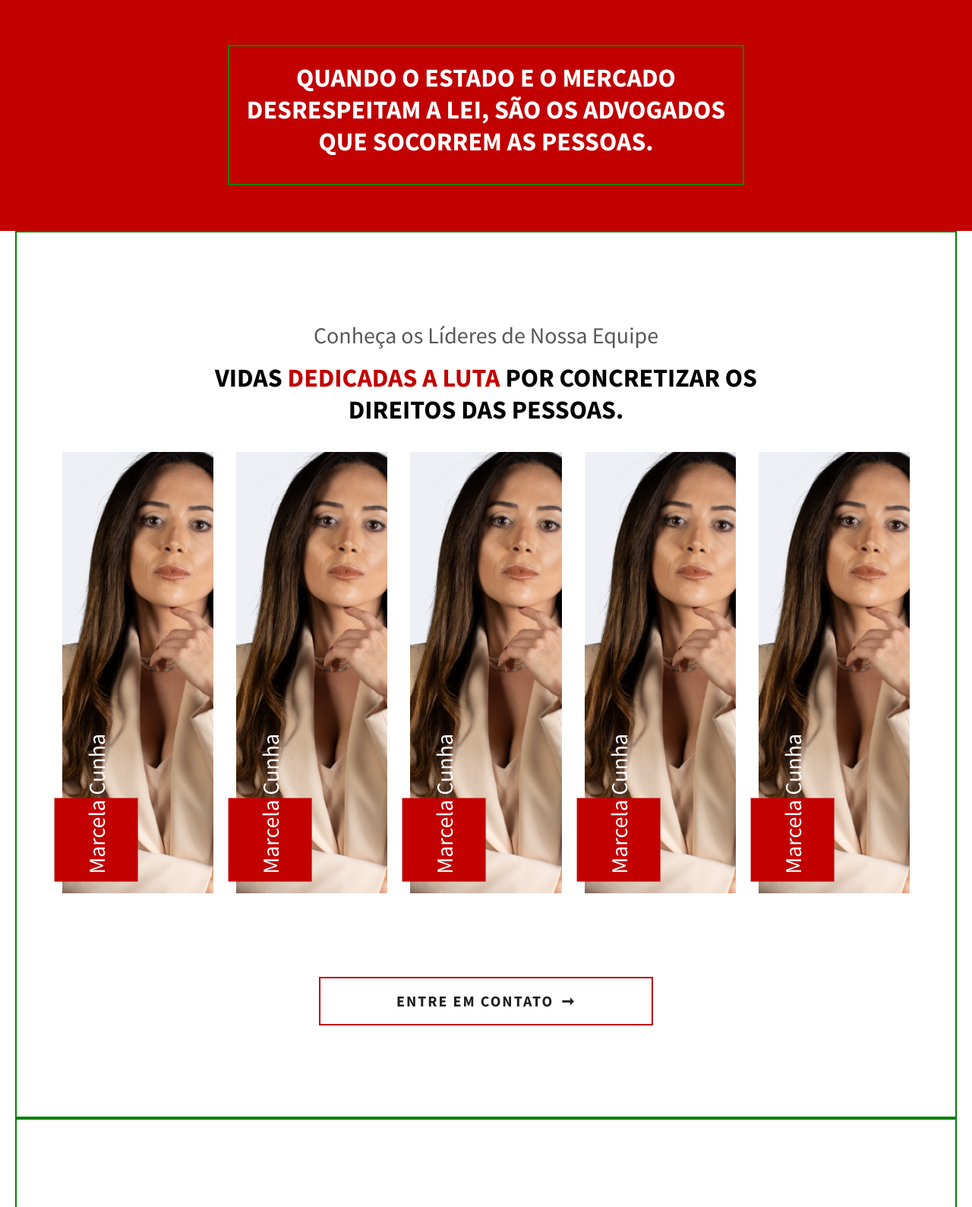
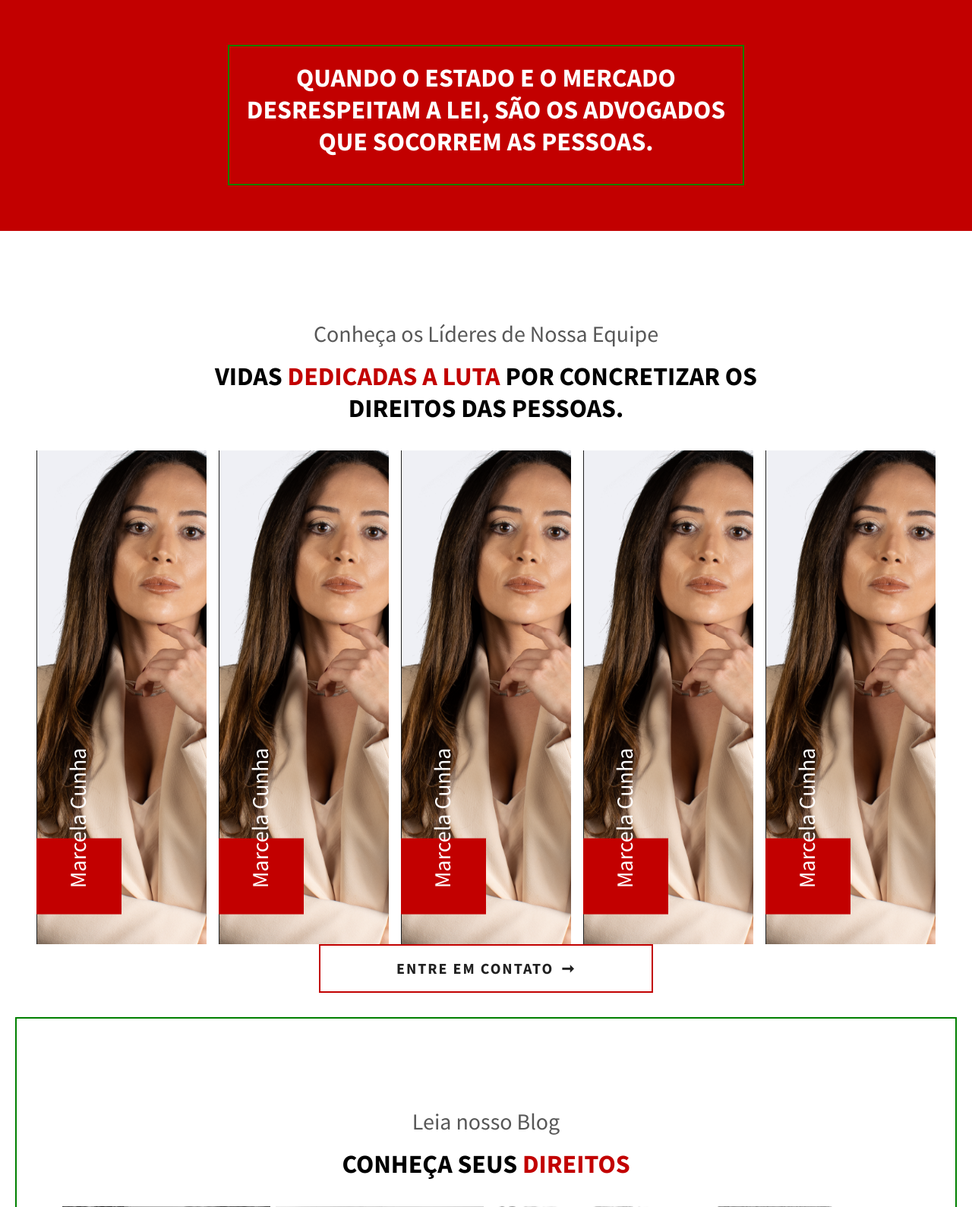
Before and after one commit to combizera/koetz-adv, a PHP site: page / in a window 1280 px wide. Shown: the part 2757-4346 px from the top of the page at 76% size. Run offline with PHP 8.4, Linux system fonts and the light colour scheme.

Commit message:
feat(equipe): add hover animation to cards

```diff
--- a/assets/css/elements/home/_equipe.scss
+++ b/assets/css/elements/home/_equipe.scss
@@ -1,41 +1,108 @@
 .grid-5 {
   display: grid;
   grid-template-columns: repeat(5, 1fr);
-  gap: 30px;
+  gap: 1rem;
+}
+
+.equipe {
+  max-width: 92.5rem;
+  padding-bottom: 2rem;
+}
+
+.equipe-cards {
+  list-style: none;
+  align-items: flex-start;
 }
 
 .equipe-card {
   position: relative;
+  width: 14rem;
+  height: 40.625rem;
+  background-color: $grey-dark;
+  transition: width 300ms ease;
+
   img {
-    z-index: -2;
+    object-fit: contain;
+    display: block;
+    width: 100%;
+    max-height: 100%;
   }
+
+  &::before {
+    content: '';
+    opacity: 0;
+    position: absolute;
+    inset: 0;
+    background-color: rgba(0, 0, 0, 0.5);
+    transition: opacity 300ms ease;
+  }
+
   &:hover {
-    .equipe-hidden {
-      display: block;
+    width: 22rem;
+
+    &::before {
+      opacity: 1;
+    }
+
+    .equipe-nome {
+      top: 1.25rem;
+      transform: translateY(0);
+
+      span {
+        transform: none;
+      }
+    }
+
+    .equipe-info {
+      opacity: 1;
+      transition: opacity 300ms ease;
     }
   }
 }
+
 .equipe-nome {
-  position: relative;
+  position: absolute;
+  top: calc(100% - 2.5rem);
   left: 0;
-  bottom: 170px;
-  transform: rotateZ(-90deg) translateY(-50%);
-  p {
+  z-index: 2;
+  padding: 2.375rem;
+  transform: translateY(-100%);
+  transition: inset 300ms ease;
+
+  span {
+    width: max-content;
+    display: block;
     color: $white;
     font-size: 30px;
-    z-index: 10;
+    transform-origin: left center;
+    transform: rotate(-90deg) translateY(calc(50% + 5px)) translateX(-1rem);
+    transition: transform 300ms ease;
+  }
+
+  &::before {
+    content: '';
     position: absolute;
-    left: 10px;
-    bottom: 50%;
-    transform: translateY(50%);
-  }
-  .box-red {
-    width: 110px;
-    height: 110px;
+    width: 7rem;
+    height: 100%;
+    top: 0;
+    left: 0;
+    z-index: -1;
     background-color: $red;
   }
 }
 
-.equipe-hidden {
-  display: none;
+.equipe-info {
+  position: absolute;
+  top: calc(2.5rem + 7rem);
+
+  font-size: 1.125rem;
+  color: $white;
+  opacity: 0;
+  padding: 0 2rem;
+  transition: opacity 200ms ease;
+
+  p {
+    font-size: inherit;
+    color: inherit;
+  }
 }
--- a/assets/css/style.css
+++ b/assets/css/style.css
@@ -708,42 +708,102 @@ a {
 .grid-5 {
   display: grid;
   grid-template-columns: repeat(5, 1fr);
-  gap: 30px;
+  gap: 1rem;
+}
+
+.equipe {
+  max-width: 92.5rem;
+  padding-bottom: 2rem;
+}
+
+.equipe-cards {
+  list-style: none;
+  align-items: flex-start;
 }
 
 .equipe-card {
   position: relative;
+  width: 14rem;
+  height: 40.625rem;
+  background-color: #202020;
+  transition: width 300ms ease;
 }
 .equipe-card img {
-  z-index: -2;
+  -o-object-fit: contain;
+     object-fit: contain;
+  display: block;
+  width: 100%;
+  max-height: 100%;
 }
-.equipe-card:hover .equipe-hidden {
-  display: block;
+.equipe-card::before {
+  content: "";
+  opacity: 0;
+  position: absolute;
+  inset: 0;
+  background-color: rgba(0, 0, 0, 0.5);
+  transition: opacity 300ms ease;
+}
+.equipe-card:hover {
+  width: 22rem;
+}
+.equipe-card:hover::before {
+  opacity: 1;
+}
+.equipe-card:hover .equipe-nome {
+  top: 1.25rem;
+  transform: translateY(0);
+}
+.equipe-card:hover .equipe-nome span {
+  transform: none;
+}
+.equipe-card:hover .equipe-info {
+  opacity: 1;
+  transition: opacity 300ms ease;
 }
 
 .equipe-nome {
-  position: relative;
+  position: absolute;
+  top: calc(100% - 2.5rem);
   left: 0;
-  bottom: 170px;
-  transform: rotateZ(-90deg) translateY(-50%);
+  z-index: 2;
+  padding: 2.375rem;
+  transform: translateY(-100%);
+  transition: inset 300ms ease;
 }
-.equipe-nome p {
+.equipe-nome span {
+  width: -webkit-max-content;
+  width: -moz-max-content;
+  width: max-content;
+  display: block;
   color: #fff;
   font-size: 30px;
-  z-index: 10;
+  transform-origin: left center;
+  transform: rotate(-90deg) translateY(calc(50% + 5px)) translateX(-1rem);
+  transition: transform 300ms ease;
+}
+.equipe-nome::before {
+  content: "";
   position: absolute;
-  left: 10px;
-  bottom: 50%;
-  transform: translateY(50%);
-}
-.equipe-nome .box-red {
-  width: 110px;
-  height: 110px;
+  width: 7rem;
+  height: 100%;
+  top: 0;
+  left: 0;
+  z-index: -1;
   background-color: #c20000;
 }
 
-.equipe-hidden {
-  display: none;
+.equipe-info {
+  position: absolute;
+  top: 9.5rem;
+  font-size: 1.125rem;
+  color: #fff;
+  opacity: 0;
+  padding: 0 2rem;
+  transition: opacity 200ms ease;
+}
+.equipe-info p {
+  font-size: inherit;
+  color: inherit;
 }
 
 #home-blog .blog-card {
--- a/assets/js/modules/modal-menu.js
+++ b/assets/js/modules/modal-menu.js
@@ -25,5 +25,4 @@ export default function modalMenu() {
     btnFecharMenu.addEventListener("click", fecharMenu);
     btnContainerMenu.addEventListener("click", clickOutMenu);
   }
-  console.log("oie");
 }
--- a/index.html
+++ b/index.html
@@ -124,122 +124,77 @@
     </article>
 
     <!-- NOSSA EQUIPE -->
-    <section class="equipe container secao flex-center">
+    <section class="equipe secao flex-center">
       <div class="secao-tit">
         <p>Conheça os Líderes de Nossa Equipe</p>
         <h2>Vidas<span class="txt-red"> Dedicadas a luta</span> Por concretizar os direitos das pessoas.</h2>
       </div>
-      <div class="equipe-cards grid-5">
+      <ul class="equipe-cards grid-5">
         <!-- CARD 1 | MARCELA -->
-        <div class="equipe-card">
+        <li class="equipe-card">
           <img src="./assets/img/marcela.png" alt="Marcela">
           <div class="equipe-nome">
-            <p>Marcela Cunha</p>
-            <div class="box-red">
-            </div>
+            <span>Marcela Cunha</span>
           </div>
-          <div class="equipe-hidden">
-            <p class="equipe-desc">advogado</p>
-            <div class="equipe-oabs">
-              <ul>
-                <li>OAB/SC 42.934</li>
-                <li>OAB/RS 73.409</li>
-                <li>OAB/PR 72.951</li>
-                <li>OAB/SP 435.266</li>
-                <li>OAB/MG 204.531</li>
-              </ul>
-            </div>
+          <div class="equipe-info">
+            <p>
+              Advogado, professor e fundador da Koetz Advocacia, especialista em Direito Previdenciário, do Trabalho, Tributário e Gestão de escritório. Sua função é de gestor da Koetz Advocacia, supervisionando e auxiliando em todos os setores.
+            </p>
           </div>
-        </div>
+        </li>
 
         <!-- CARD 2 | MURILO -->
-        <div class="equipe-card">
+        <li class="equipe-card">
           <img src="./assets/img/marcela.png" alt="Marcela">
           <div class="equipe-nome">
-            <p>Marcela Cunha</p>
-            <div class="box-red">
-            </div>
+            <span>Marcela Cunha</span>
           </div>
-          <div class="equipe-hidden">
-            <p class="equipe-desc">advogado</p>
-            <div class="equipe-oabs">
-              <ul>
-                <li>OAB/SC 42.934</li>
-                <li>OAB/RS 73.409</li>
-                <li>OAB/PR 72.951</li>
-                <li>OAB/SP 435.266</li>
-                <li>OAB/MG 204.531</li>
-              </ul>
-            </div>
+          <div class="equipe-info">
+            <p>
+              Advogado, professor e fundador da Koetz Advocacia, especialista em Direito Previdenciário, do Trabalho, Tributário e Gestão de escritório. Sua função é de gestor da Koetz Advocacia, supervisionando e auxiliando em todos os setores.
+            </p>
           </div>
-        </div>
+        </li>
 
         <!-- CARD 3 | EDUARDO -->
-        <div class="equipe-card">
+        <li class="equipe-card">
           <img src="./assets/img/marcela.png" alt="Marcela">
           <div class="equipe-nome">
-            <p>Marcela Cunha</p>
-            <div class="box-red">
-            </div>
+            <span>Marcela Cunha</span>
           </div>
-          <div class="equipe-hidden">
-            <p class="equipe-desc">advogado</p>
-            <div class="equipe-oabs">
-              <ul>
-                <li>OAB/SC 42.934</li>
-                <li>OAB/RS 73.409</li>
-                <li>OAB/PR 72.951</li>
-                <li>OAB/SP 435.266</li>
-                <li>OAB/MG 204.531</li>
-              </ul>
-            </div>
+          <div class="equipe-info">
+            <p>
+              Advogado, professor e fundador da Koetz Advocacia, especialista em Direito Previdenciário, do Trabalho, Tributário e Gestão de escritório. Sua função é de gestor da Koetz Advocacia, supervisionando e auxiliando em todos os setores.
+            </p>
           </div>
-        </div>
+        </li>
 
         <!-- CARD 4 | GABRIELA -->
-        <div class="equipe-card">
+        <li class="equipe-card">
           <img src="./assets/img/marcela.png" alt="Marcela">
           <div class="equipe-nome">
-            <p>Marcela Cunha</p>
-            <div class="box-red">
-            </div>
+            <span>Marcela Cunha</span>
           </div>
-          <div class="equipe-hidden">
-            <p class="equipe-desc">advogado</p>
-            <div class="equipe-oabs">
-              <ul>
-                <li>OAB/SC 42.934</li>
-                <li>OAB/RS 73.409</li>
-                <li>OAB/PR 72.951</li>
-                <li>OAB/SP 435.266</li>
-                <li>OAB/MG 204.531</li>
-              </ul>
-            </div>
+          <div class="equipe-info">
+            <p>
+              Advogado, professor e fundador da Koetz Advocacia, especialista em Direito Previdenciário, do Trabalho, Tributário e Gestão de escritório. Sua função é de gestor da Koetz Advocacia, supervisionando e auxiliando em todos os setores.
+            </p>
           </div>
-        </div>
+        </li>
 
         <!-- CARD 5 | LEANDRO -->
-        <div class="equipe-card">
+        <li class="equipe-card">
           <img src="./assets/img/marcela.png" alt="Marcela">
           <div class="equipe-nome">
-            <p>Marcela Cunha</p>
-            <div class="box-red">
-            </div>
+            <span>Marcela Cunha</span>
           </div>
-          <div class="equipe-hidden">
-            <p class="equipe-desc">advogado</p>
-            <div class="equipe-oabs">
-              <ul>
-                <li>OAB/SC 42.934</li>
-                <li>OAB/RS 73.409</li>
-                <li>OAB/PR 72.951</li>
-                <li>OAB/SP 435.266</li>
-                <li>OAB/MG 204.531</li>
-              </ul>
-            </div>
+          <div class="equipe-info">
+            <p>
+              Advogado, professor e fundador da Koetz Advocacia, especialista em Direito Previdenciário, do Trabalho, Tributário e Gestão de escritório. Sua função é de gestor da Koetz Advocacia, supervisionando e auxiliando em todos os setores.
+            </p>
           </div>
-        </div>
-      </div>
+        </li>
+      </ul>
       <a href="#" class="btn btn-pri">Entre em contato</a>
     </section>
 
```
Also changed, not shown: 1 other file.
